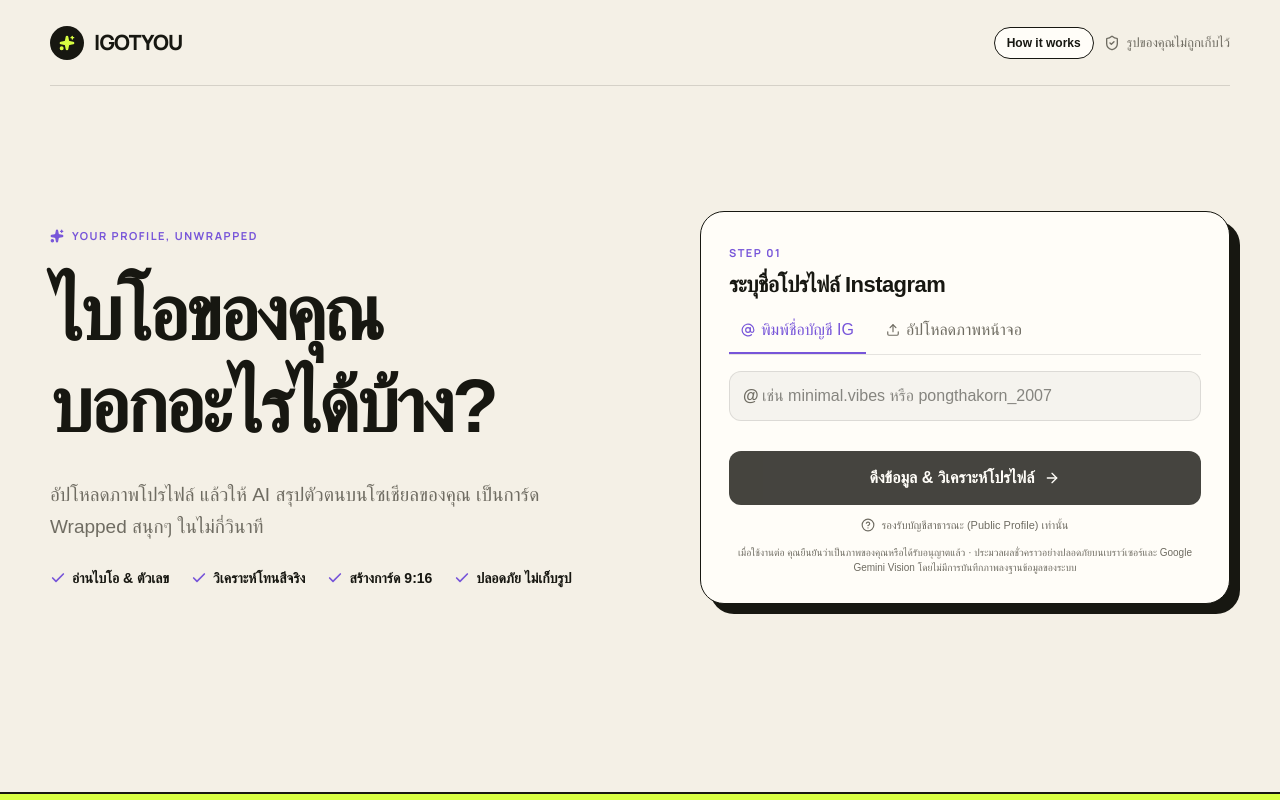
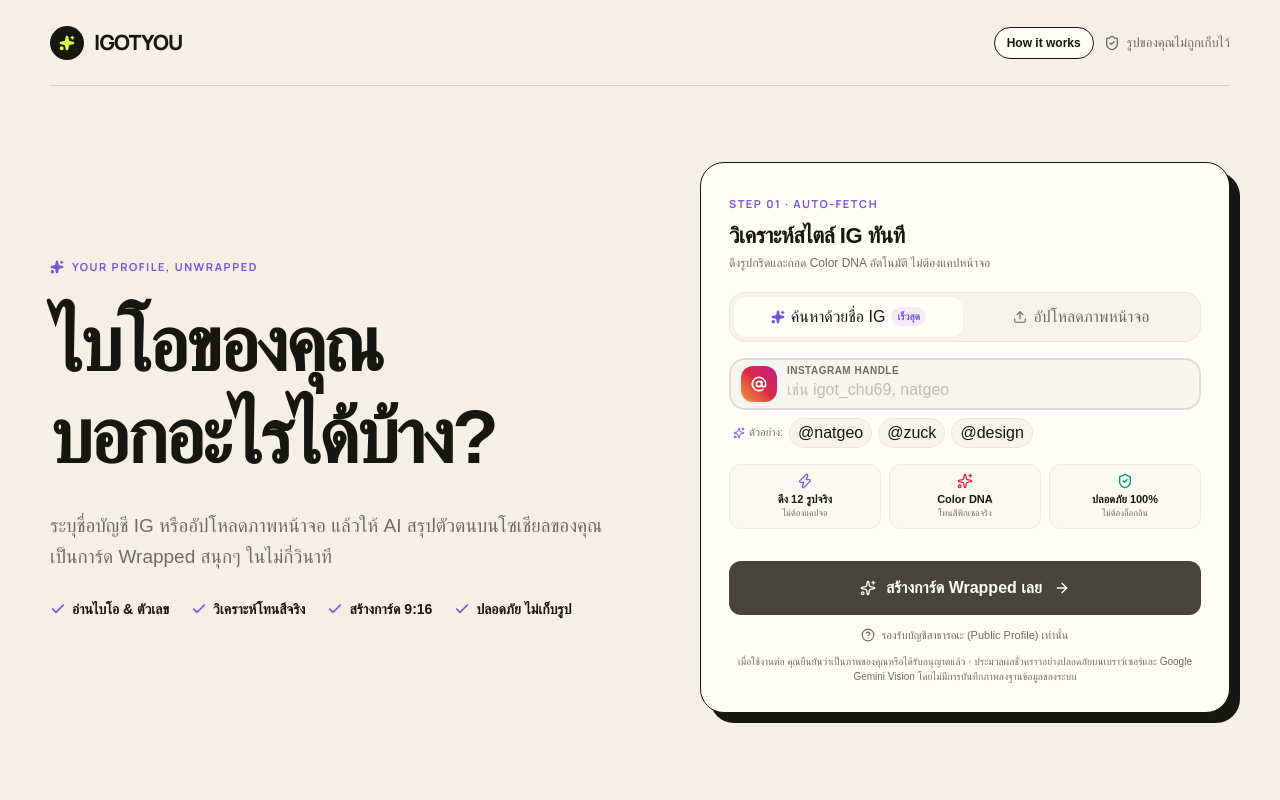
Before and after one commit to Supanat-hub/IGOTYOU, a React (Vite) app: page / in a window 1280 px wide. Shown: the top 800 px of the page. Built offline with nearby package versions, Linux system fonts and the light colour scheme; a web font is replaced by a local one.

Commit message:
feat(ui): redesign Instagram profile input panel with modern pill switcher, live preview, and value cards

```diff
--- a/src/pages/HomePage.tsx
+++ b/src/pages/HomePage.tsx
@@ -1,5 +1,5 @@
 import React, { ChangeEvent, DragEvent, useRef, useState } from "react";
-import { Sparkles, Check, Upload, Image as ImageIcon, X, ArrowRight, AtSign, AlertCircle, HelpCircle } from "lucide-react";
+import { Sparkles, Check, Upload, Image as ImageIcon, X, ArrowRight, AtSign, AlertCircle, HelpCircle, Zap, ShieldCheck } from "lucide-react";
 
 interface HomePageProps {
   files: File[];
@@ -75,7 +75,7 @@ export default function HomePage({
             บอกอะไรได้บ้าง?
           </h1>
           <p className="hero-lead text-muted text-lg">
-            อัปโหลดภาพโปรไฟล์ แล้วให้ AI สรุปตัวตนบนโซเชียลของคุณ
+            ระบุชื่อบัญชี IG หรืออัปโหลดภาพหน้าจอ แล้วให้ AI สรุปตัวตนบนโซเชียลของคุณ
             เป็นการ์ด Wrapped สนุกๆ ในไม่กี่วินาที
           </p>
           <div className="benefit-row">
@@ -99,49 +99,57 @@ export default function HomePage({
         </div>
 
         <div className="upload-card min-w-0 max-w-full overflow-hidden">
-          <div className="card-heading flex justify-between items-start mb-4">
+          <div className="card-heading flex justify-between items-start mb-3">
             <div>
-              <span className="step-label text-purple text-xs font-bold tracking-wider">STEP 01</span>
+              <span className="step-label text-purple text-xs font-bold tracking-wider">
+                STEP 01 · {activeTab === "username" ? "AUTO-FETCH" : "SCREENSHOT"}
+              </span>
               <h2 className="text-xl font-extrabold text-ink mt-1">
-                {isTestMode && activeTab === "username" ? "ระบุชื่อโปรไฟล์ Instagram" : "ใส่ภาพโปรไฟล์ของคุณ"}
+                {isTestMode && activeTab === "username" ? "วิเคราะห์สไตล์ IG ทันที" : "ใส่ภาพโปรไฟล์ของคุณ"}
               </h2>
+              <p className="text-xs text-muted mt-1 leading-normal">
+                {isTestMode && activeTab === "username"
+                  ? "ดึงรูปกริดและถอด Color DNA อัตโนมัติ ไม่ต้องแคปหน้าจอ"
+                  : "ลากภาพหน้าจอโปรไฟล์ 1-3 ภาพมาวางเพื่อเริ่มต้น"}
+              </p>
             </div>
             {(!isTestMode || activeTab === "upload") && (
               <span className="count-pill">{files.length}/3</span>
             )}
           </div>
 
-          {/* Test Mode Tab Switcher */}
+          {/* Mode Switcher */}
           {isTestMode && (
-            <div className="flex border-b border-black/10 dark:border-white/10 mb-4 gap-2">
+            <div className="p-1 rounded-2xl bg-black/[0.04] dark:bg-white/[0.06] border border-black/5 dark:border-white/5 flex gap-1 mb-4">
               <button
                 type="button"
-                className={`pb-2.5 px-3 font-bold text-xs sm:text-sm transition-all border-b-2 flex items-center gap-1.5 cursor-pointer ${
+                className={`flex-1 py-2 px-3 rounded-xl font-bold text-xs sm:text-sm flex items-center justify-center gap-1.5 transition-all cursor-pointer ${
                   activeTab === "username"
-                    ? "border-purple text-purple"
-                    : "border-transparent text-muted hover:text-ink"
+                    ? "bg-white dark:bg-zinc-800 text-ink shadow-xs"
+                    : "text-muted hover:text-ink"
                 }`}
                 onClick={() => {
                   setActiveTab("username");
                   onClearScraperAlert?.();
                 }}
               >
-                <AtSign className="w-3.5 h-3.5" />
-                <span>พิมพ์ชื่อบัญชี IG</span>
+                <Sparkles className="w-3.5 h-3.5 text-purple fill-purple shrink-0" />
+                <span>ค้นหาด้วยชื่อ IG</span>
+                <span className="text-[10px] font-extrabold px-1.5 py-0.5 rounded-full bg-purple/10 text-purple hidden sm:inline-block">เร็วสุด</span>
               </button>
               <button
                 type="button"
-                className={`pb-2.5 px-3 font-bold text-xs sm:text-sm transition-all border-b-2 flex items-center gap-1.5 cursor-pointer ${
+                className={`flex-1 py-2 px-3 rounded-xl font-bold text-xs sm:text-sm flex items-center justify-center gap-1.5 transition-all cursor-pointer ${
                   activeTab === "upload"
-                    ? "border-purple text-purple"
-                    : "border-transparent text-muted hover:text-ink"
+                    ? "bg-white dark:bg-zinc-800 text-ink shadow-xs"
+                    : "text-muted hover:text-ink"
                 }`}
                 onClick={() => {
                   setActiveTab("upload");
                   onClearScraperAlert?.();
                 }}
               >
-                <Upload className="w-3.5 h-3.5" />
+                <Upload className="w-3.5 h-3.5 text-muted shrink-0" />
                 <span>อัปโหลดภาพหน้าจอ</span>
               </button>
             </div>
@@ -150,8 +158,14 @@ export default function HomePage({
           {/* Tab 1: Username Input (Only when isTestMode && activeTab === "username") */}
           {isTestMode && activeTab === "username" ? (
             <div className="username-panel flex flex-col">
-              <div className="relative flex items-center mb-3">
-                <span className="absolute left-3.5 text-muted font-bold text-base select-none">@</span>
+              <div className="relative flex items-center p-1.5 pl-2.5 rounded-2xl bg-black/[0.03] dark:bg-white/[0.05] border-2 border-black/10 dark:border-white/10 focus-within:border-purple focus-within:bg-white dark:focus-within:bg-zinc-900 focus-within:shadow-[0_0_0_4px_rgba(142,84,233,0.12)] transition-all gap-2.5">
+                <div className="w-9 h-9 rounded-xl bg-gradient-to-tr from-[#f09433] via-[#dc2743] to-[#bc1888] flex items-center justify-center text-white shrink-0 shadow-xs">
+                  <AtSign className="w-4 h-4 stroke-[2.5]" />
+                </div>
+                <div className="flex-1 flex flex-col justify-center min-w-0">
+                  <span className="text-[10px] font-bold text-muted uppercase tracking-wider leading-none mb-0.5">
+                    Instagram Handle
+                  </span>
                   <input
                     type="text"
                     value={usernameInput}
@@ -159,15 +173,76 @@ export default function HomePage({
                       setUsernameInput(e.target.value);
                       if (scraperAlert) onClearScraperAlert?.();
                     }}
-                  placeholder="เช่น minimal.vibes หรือ pongthakorn_2007"
-                  className="w-full pl-8 pr-4 py-3 rounded-xl bg-black/[0.04] dark:bg-white/[0.06] border border-black/10 dark:border-white/10 focus:outline-none focus:border-purple font-semibold text-ink text-sm sm:text-base transition-colors"
+                    placeholder="เช่น igot_chu69, natgeo"
+                    className="w-full bg-transparent border-0 outline-none p-0 font-bold text-ink text-sm sm:text-base placeholder:text-muted/40 placeholder:font-normal"
                     disabled={isAnalyzing || isScrapingLoading}
+                    autoCapitalize="none"
+                    autoCorrect="off"
+                    spellCheck={false}
                     onKeyDown={(e) => {
                       if (e.key === "Enter" && usernameInput.trim() && !isAnalyzing && !isScrapingLoading) {
-                      onAnalyzeScraped?.(usernameInput.trim());
+                        onAnalyzeScraped?.(usernameInput.trim().replace(/^@/, ""));
                       }
                     }}
                   />
+                </div>
+                {usernameInput.trim() && (
+                  <button
+                    type="button"
+                    onClick={() => setUsernameInput("")}
+                    className="p-1.5 mr-1 text-muted hover:text-ink rounded-full hover:bg-black/5 dark:hover:bg-white/10 transition-colors cursor-pointer"
+                    aria-label="ล้างข้อความ"
+                  >
+                    <X className="w-4 h-4" />
+                  </button>
+                )}
+              </div>
+
+              {/* Dynamic status preview or example chips */}
+              {usernameInput.trim() ? (
+                <div className="flex items-center justify-between text-xs px-2 pt-2 text-muted">
+                  <span className="flex items-center gap-1.5 truncate">
+                    <span className="w-2 h-2 rounded-full bg-emerald-500 animate-pulse shrink-0" />
+                    <span className="font-mono text-ink font-semibold">instagram.com/{usernameInput.trim().replace(/^@/, "")}</span>
+                  </span>
+                  <span className="text-[11px] font-bold text-purple shrink-0">กด Enter ↵</span>
+                </div>
+              ) : (
+                <div className="flex items-center gap-1.5 px-1 pt-2 flex-wrap">
+                  <span className="text-[11px] text-muted font-medium flex items-center gap-1">
+                    <Sparkles className="w-3 h-3 text-purple" />
+                    ตัวอย่าง:
+                  </span>
+                  {["natgeo", "zuck", "design"].map((handle) => (
+                    <button
+                      key={handle}
+                      type="button"
+                      onClick={() => setUsernameInput(handle)}
+                      className="text-[11px] font-bold px-2 py-0.5 rounded-full bg-black/[0.04] dark:bg-white/[0.06] hover:bg-purple/10 hover:text-purple text-ink transition-colors cursor-pointer border border-black/5 dark:border-white/5"
+                    >
+                      @{handle}
+                    </button>
+                  ))}
+                </div>
+              )}
+
+              {/* 3 Value Proposition Feature Cards */}
+              <div className="grid grid-cols-3 gap-2 my-3.5 pt-0.5">
+                <div className="flex flex-col items-center justify-center text-center p-2 rounded-xl bg-black/[0.02] dark:bg-white/[0.04] border border-black/5 dark:border-white/5">
+                  <Zap className="w-4 h-4 text-purple mb-1 shrink-0" />
+                  <span className="text-[11px] font-bold text-ink leading-tight">ดึง 12 รูปจริง</span>
+                  <span className="text-[9px] text-muted leading-tight mt-0.5">ไม่ต้องแคปจอ</span>
+                </div>
+                <div className="flex flex-col items-center justify-center text-center p-2 rounded-xl bg-black/[0.02] dark:bg-white/[0.04] border border-black/5 dark:border-white/5">
+                  <Sparkles className="w-4 h-4 text-[#dc2743] mb-1 shrink-0" />
+                  <span className="text-[11px] font-bold text-ink leading-tight">Color DNA</span>
+                  <span className="text-[9px] text-muted leading-tight mt-0.5">โทนสีพิกเซลจริง</span>
+                </div>
+                <div className="flex flex-col items-center justify-center text-center p-2 rounded-xl bg-black/[0.02] dark:bg-white/[0.04] border border-black/5 dark:border-white/5">
+                  <ShieldCheck className="w-4 h-4 text-emerald-600 mb-1 shrink-0" />
+                  <span className="text-[11px] font-bold text-ink leading-tight">ปลอดภัย 100%</span>
+                  <span className="text-[9px] text-muted leading-tight mt-0.5">ไม่ต้องล็อกอิน</span>
+                </div>
               </div>
 
               {scraperAlert && (
@@ -192,9 +267,9 @@ export default function HomePage({
               )}
 
               <button
-                className="primary-button cursor-pointer flex items-center justify-center gap-2 mb-1"
+                className="primary-button cursor-pointer flex items-center justify-center gap-2 mb-2"
                 disabled={!usernameInput.trim() || isAnalyzing || isScrapingLoading}
-                onClick={() => onAnalyzeScraped?.(usernameInput.trim())}
+                onClick={() => onAnalyzeScraped?.(usernameInput.trim().replace(/^@/, ""))}
               >
                 {isScrapingLoading ? (
                   <>
@@ -203,13 +278,14 @@ export default function HomePage({
                   </>
                 ) : (
                   <>
-                    <span>ดึงข้อมูล & วิเคราะห์โปรไฟล์</span>
-                    <ArrowRight className="w-4 h-4" />
+                    <Sparkles className="w-4 h-4" />
+                    <span>สร้างการ์ด Wrapped เลย</span>
+                    <ArrowRight className="w-4 h-4 ml-0.5" />
                   </>
                 )}
               </button>
 
-              <div className="flex items-center gap-1.5 text-muted text-[11px] mt-2 justify-center">
+              <div className="flex items-center gap-1.5 text-muted text-[11px] mt-1 justify-center">
                 <HelpCircle className="w-3.5 h-3.5 text-muted shrink-0" />
                 <span>รองรับบัญชีสาธารณะ (Public Profile) เท่านั้น</span>
               </div>
@@ -331,9 +407,9 @@ export default function HomePage({
             <div style={{ width: "42px", height: "42px", borderRadius: "50%", background: "var(--paper)", border: "1.5px solid var(--ink)", display: "grid", placeItems: "center", fontWeight: 800, fontSize: "16px", marginBottom: "16px" }}>
               01
             </div>
-            <h3 style={{ margin: "0 0 8px", fontSize: "20px" }}>แคปหน้าจอโปรไฟล์</h3>
+            <h3 style={{ margin: "0 0 8px", fontSize: "20px" }}>ระบุชื่อ IG หรืออัปโหลดภาพ</h3>
             <p style={{ margin: 0, color: "var(--muted)", fontSize: "14px", lineHeight: 1.6 }}>
-              ถ่ายภาพหน้าจอโปรไฟล์ IG ของคุณ 1 ถึง 3 ภาพ (รองรับทั้งมือถือ/แท็บเล็ต, คนมีรูปน้อย หรือบัญชีไม่มีโพสต์/Private)
+              พิมพ์ชื่อบัญชีเพื่อดึงรูปและโพสต์อัตโนมัติ หรือถ่ายภาพหน้าจอโปรไฟล์ 1 ถึง 3 ภาพเพื่อเริ่มวิเคราะห์
             </p>
           </div>
 
```
Lines whose indentation alone changed are shown as unchanged.
